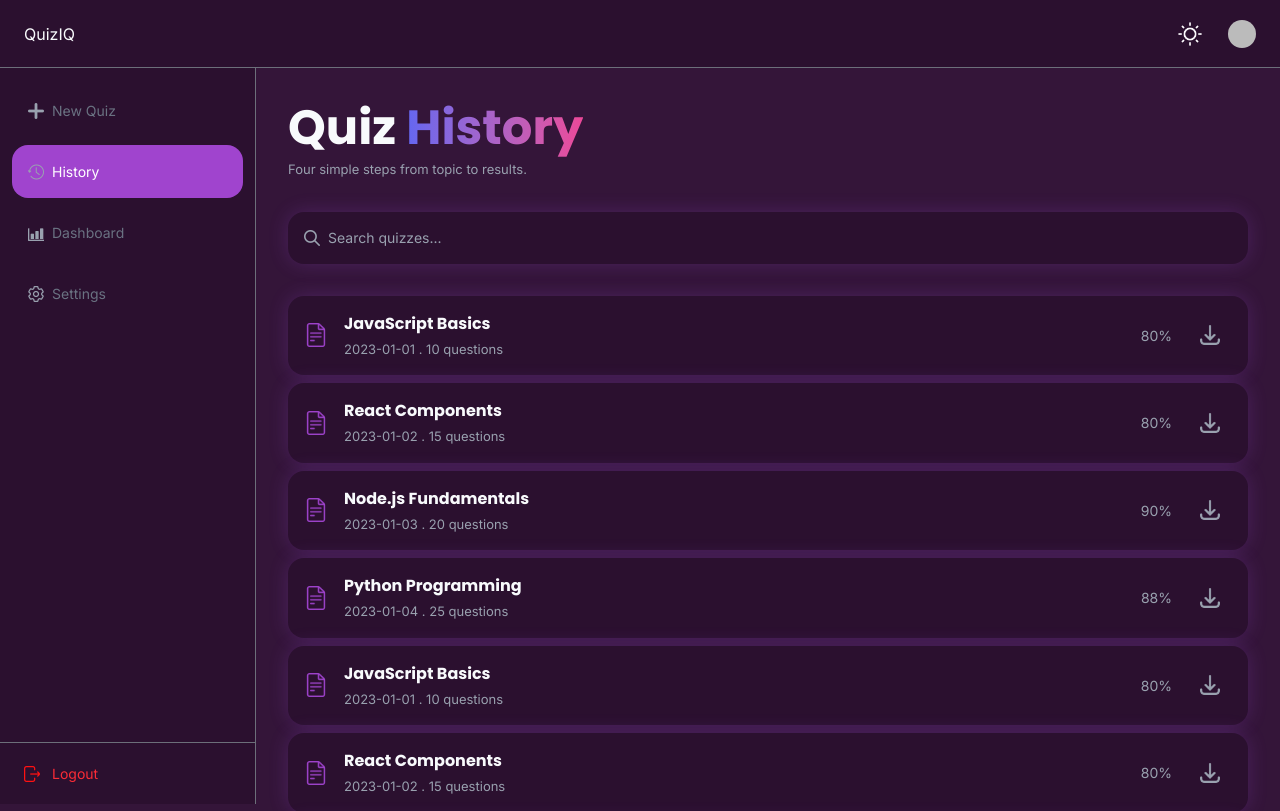
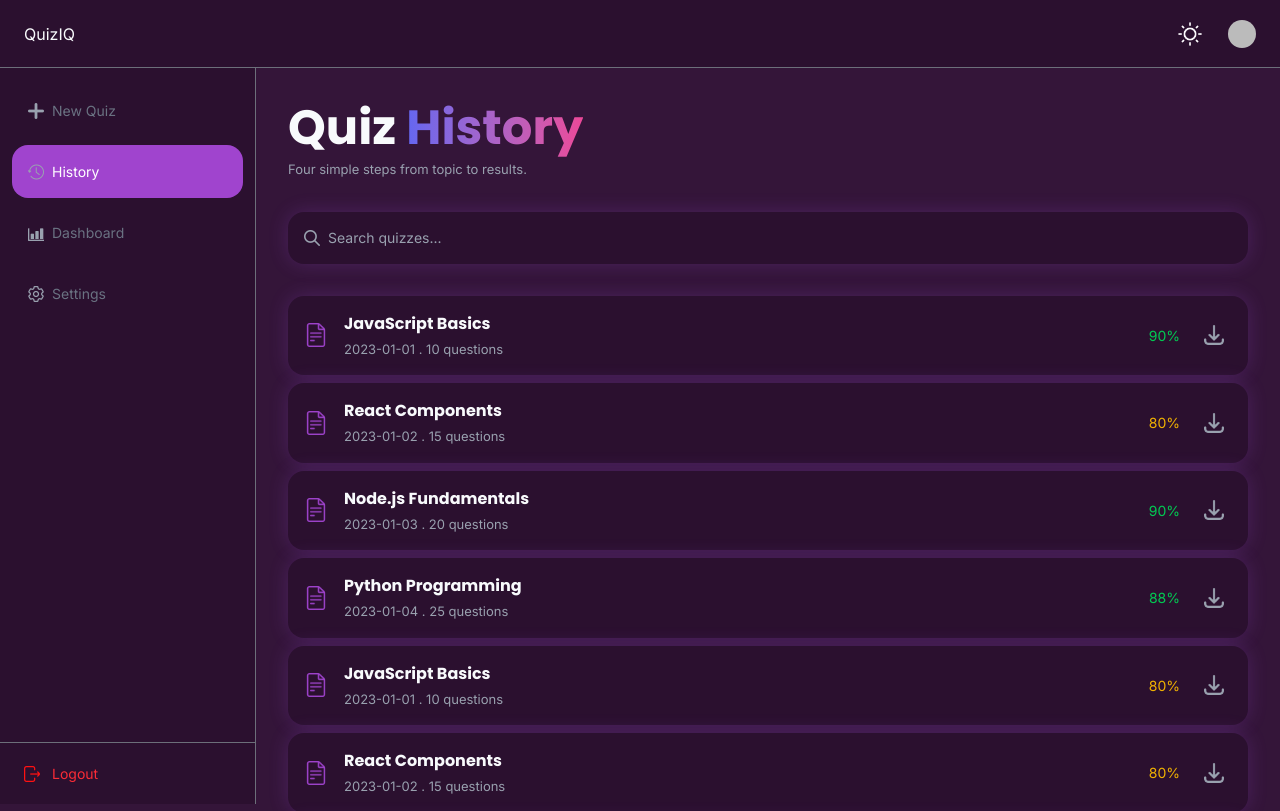
Before and after one commit to ayaanshaikh15/Quiziq, a React app in the folder frontend/: page /history in a window 1280 px wide. Shown: the top 811 px of the page. Built offline with nearby package versions, Linux system fonts and the light colour scheme; no server answers; sample sign-in values are in the browser's storage; some icons are missing; the HTML template or start-up script is replaced by a standard one.

Commit message:
feat: add loading state and redirect functionality in LandingScreen and ProtectedRoute components

```diff
--- a/frontend/src/App.jsx
+++ b/frontend/src/App.jsx
@@ -9,6 +9,7 @@ import LandingScreen from "./components/LandingScreen";
 import Score from "./components/Score";
 import History from "./components/History";
 import ProtectedRoute from "./components/ProtectedRoute";
+import LandingRedirect from "./components/LandingRedirect";
 
 function App() {
   return (
@@ -16,7 +17,7 @@ function App() {
       <Routes>
   {/* Public routes */}
   <Route path="/" element={<Layout />}>
-    <Route index element={<LandingScreen />} />
+    <Route index element={<LandingRedirect/>} />
   </Route>
 
   {/* Protected routes with Navbar */}
--- a/frontend/src/components/History.jsx
+++ b/frontend/src/components/History.jsx
@@ -6,7 +6,7 @@ function History() {
   const { theme } = useContext(ThemeContext);
   const [search, setsearch] = useState("")
   const quiz=[
-    {title:'JavaScript Basics',date:'2023-01-01',questions:10,score:8},
+    {title:'JavaScript Basics',date:'2023-01-01',questions:10,score:9},
     {title:'React Components',date:'2023-01-02',questions:15,score:12},
     {title:'Node.js Fundamentals',date:'2023-01-03',questions:20,score:18},
     {title:'Python Programming',date:'2023-01-04',questions:25,score:22},
@@ -19,6 +19,13 @@ function History() {
     {title:'Node.js Fundamentals',date:'2023-01-03',questions:20,score:18},
     {title:'Python Programming',date:'2023-01-04',questions:25,score:22},
   ]
+  const handleDownload = (value,e) => {
+    e.stopPropagation();
+    alert("Download started!") // Prevent the click event from propagating to the parent div
+  }
+  const handleOpenQuiz=(value)=>{
+    alert(`Opening quiz: ${value.title}`)
+  }
   return (
    <>
     <div className="pt-18 sm:pl-56 md:pl-64 m-8">
@@ -42,8 +49,8 @@ function History() {
   } />
        </div>
       <div className="flex flex-col gap-2">
-        {quiz.map((value,index)=> <div key={index} className="flex justify-between items-center shadow-[0_0_20px_rgba(168,85,247,0.2)] hover:shadow-[0_0_20px_rgba(168,85,247,0.5)] rounded-2xl p-4 bg-navbar ">
-        <div className="flex gap-4 items-center">
+        {quiz.map((value,index)=> <div key={index} onClick={()=>handleOpenQuiz(value)} className=" cursor-pointer flex justify-between items-center shadow-[0_0_20px_rgba(168,85,247,0.2)] hover:shadow-[0_0_20px_rgba(168,85,247,0.5)] rounded-2xl p-4 bg-navbar ">
+        <div  className="flex gap-4 items-center">
         <img src='./document.png' alt="Document" className="w-5 h-5 md:w-6 md:h-6" />
         <div className="flex flex-col gap-1">
           <h3 className="font-bold text-sm md:text-base">{value.title}</h3>
@@ -53,9 +60,19 @@ function History() {
 
         </div>
          <div className="flex gap-4 items-center justify-center">
-          <p className={`text-gray-400 text-[12px] md:text-[14px] `}> {(value.score/value.questions)*100}{"%"}</p>
-          <button className=" text-amber-50 p-2 md:p-3 text-[12px] md:text-base  rounded-full  ">
-            <img src="./downloads.png" alt="Download" className="w-4 h-4 md:w-5 md:h-5"  />
+
+         <p
+  className={`text-[12px] md:text-[14px] ${
+    (value.score / value.questions) * 100 > 85
+      ? "text-green-500"
+      : (value.score / value.questions) * 100 >= 40
+      ? "text-yellow-500"
+      : "text-red-500"
+  }`}
+>
+  {((value.score / value.questions) * 100).toFixed(0)}%
+</p><button onClick={(e) => handleDownload(value,e)} className="cursor-pointer hover:bg-purple-500/20 text-amber-50 p-2  text-[12px] md:text-base  rounded-full  ">
+            <img src="./downloads.png" alt="Download" className="w-4 h-4 md:w-5 md:h-5  "  />
             </button>
           </div>
           </div>
--- /dev/null
+++ b/frontend/src/components/LandingRedirect.jsx
@@ -0,0 +1,16 @@
+import { useAuth } from "@clerk/react";
+import { Navigate } from "react-router-dom";
+import LandingScreen from "./LandingScreen";
+import Loading from "./Loading";
+
+function LandingRedirect() {
+  const { isLoaded, isSignedIn } = useAuth();
+
+  if (!isLoaded) {
+    return <Loading/>;
+  }
+
+  return isSignedIn ? <Navigate to="/home" replace /> : <LandingScreen />;
+}
+
+export default LandingRedirect;
--- a/frontend/src/components/LandingScreen.jsx
+++ b/frontend/src/components/LandingScreen.jsx
@@ -1,10 +1,11 @@
 import React, { useContext, useState } from "react";
 import { ThemeContext } from "../ThemeContext";
-import { Link } from "react-router-dom";
-import { useClerk } from "@clerk/react";
+import { Link, Navigate } from "react-router-dom";
+import { useAuth, useClerk } from "@clerk/react";
 function LandingScreen() {
  const { theme } = useContext(ThemeContext);
  const { openSignIn } = useClerk();
+  const { isLoaded, isSignedIn } = useAuth();
   const [Prompt, setPrompt] = useState("");
   const handleSubmit = (e) => {
     e.preventDefault();
@@ -40,6 +41,7 @@ function LandingScreen() {
     }
 
   ]
+
   return (
     <div className="pt-10 sm:pt-12 md:pt-16  ">
 
--- /dev/null
+++ b/frontend/src/components/Loading.jsx
@@ -0,0 +1,11 @@
+import React from 'react'
+
+function Loading() {
+  return (
+    <div className="flex items-center justify-center p-4 h-screen">
+      <img src='./loading.gif' className="md:w-18 md:h-18 h-12 w-12" />
+    </div>
+  )
+}
+
+export default Loading
--- a/frontend/src/components/ProtectedRoute.jsx
+++ b/frontend/src/components/ProtectedRoute.jsx
@@ -1,16 +1,15 @@
 import { Navigate } from "react-router-dom";
 import { useAuth } from "@clerk/react";
+import Loading from "./Loading";
 
 function ProtectedRoute({ children }) {
   const { isLoaded, isSignedIn } = useAuth();
 
   if (!isLoaded) {
-    return <p>Loading...</p>;
+    return <Loading/>;
   }
 
-  if (!isSignedIn) {
-    return <Navigate to="/" replace />;
-  }
+  return isSignedIn ? children : <Navigate to="/" replace />;
 
   return children;
 }
```
Also changed, not shown: frontend/public/loading.gif (added).
